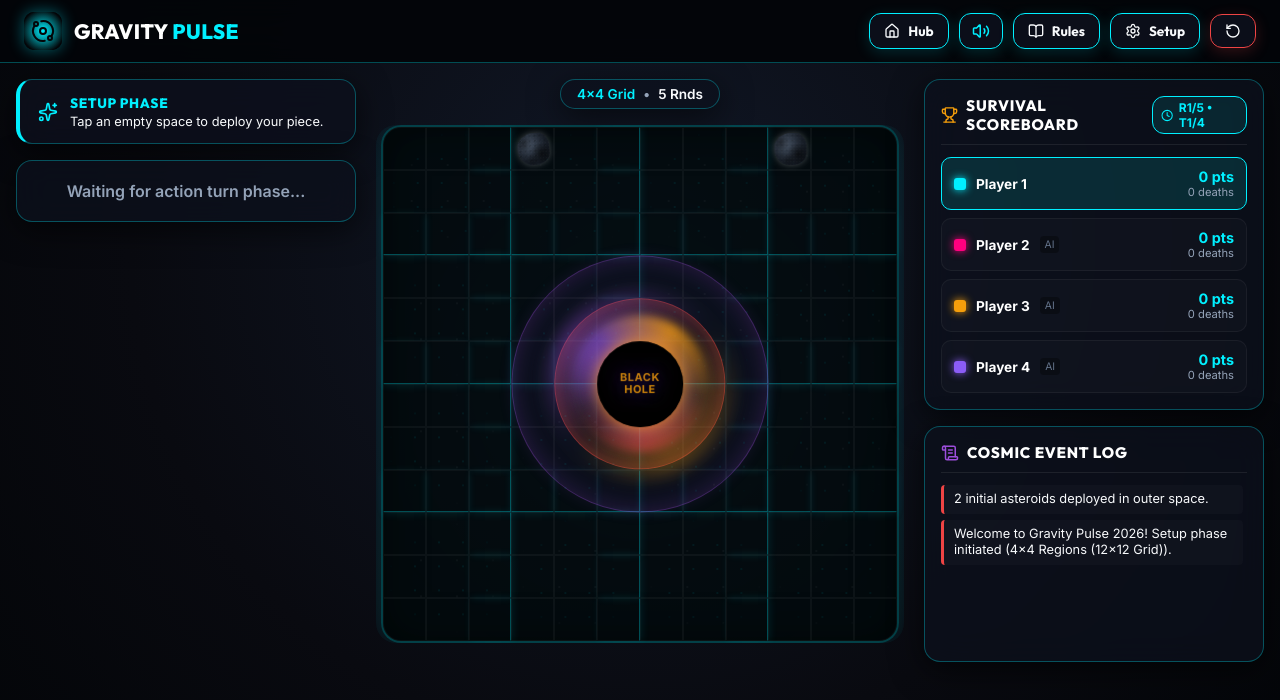
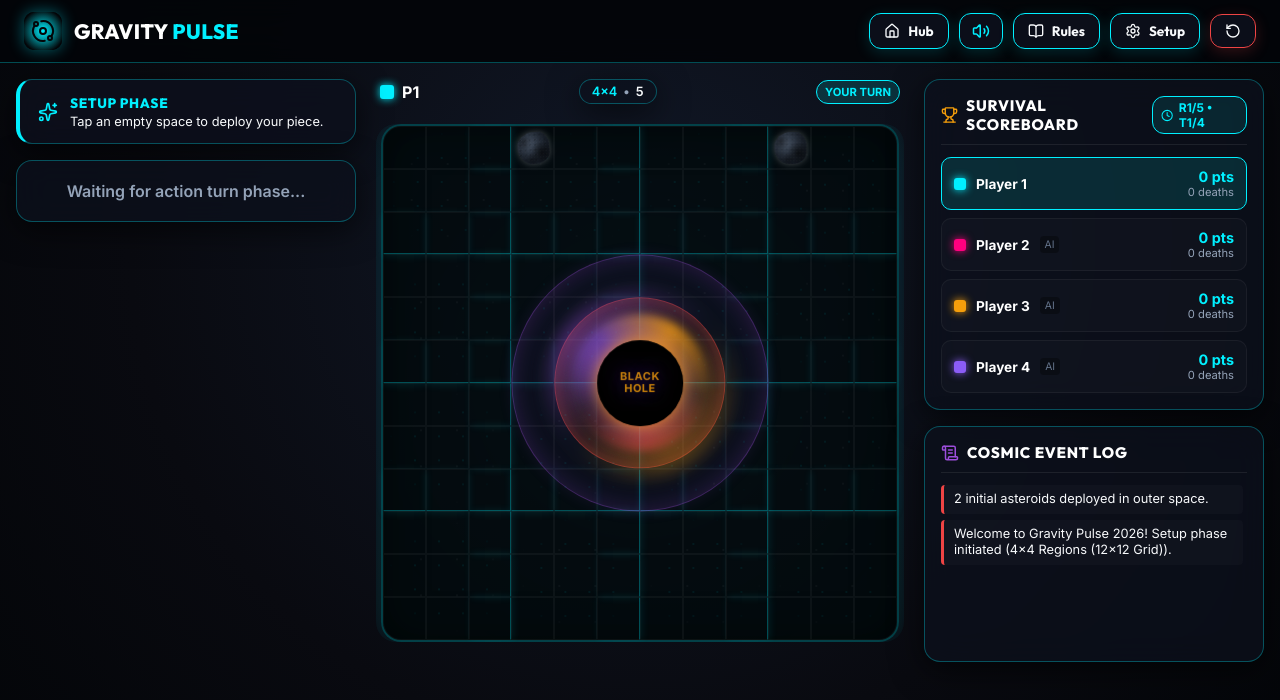
Before and after one commit to RandallBlanchetteGames/gravitypulse, a React (Vite) app: page / in a window 1280 px wide. Shown: the top 700 px of the page. Built offline with nearby package versions, Linux system fonts and the light colour scheme.

Commit message:
AI: Rewrite scoring matrix and consolidate header layout

```diff
--- a/src/App.jsx
+++ b/src/App.jsx
@@ -3,6 +3,7 @@
    ========================================================================== */
 
 import React, { useState, useEffect, useRef, useCallback } from 'react';
+import { Zap } from 'lucide-react';
 import { PHASES, TURN_ACTIONS, ENTITY_TYPES, PLAYER_COLORS, MAP_SIZES, MOVEMENT_STYLES, GAME_LENGTHS } from './engine/types.js';
 import { GameRules } from './engine/rules.js';
 import { executeMove, previewTrajectory, previewWaveDisplacements } from './engine/movementResolver.js';
@@ -689,22 +690,58 @@ export default function App() {
       <ResponsiveShell
         leftPanel={leftPanelContent}
         centerHeader={
+          <div style={{
+            display: 'flex',
+            alignItems: 'center',
+            justifyContent: 'space-between',
+            width: '100%',
+            marginBottom: '8px',
+            padding: '0 4px'
+          }}>
+            {/* Player Info */}
+            <div style={{ display: 'flex', alignItems: 'center', gap: '8px' }}>
+              <div style={{
+                width: '14px',
+                height: '14px',
+                borderRadius: '3px',
+                background: activePlayer?.color.hex || '#fff',
+                boxShadow: `0 0 8px ${activePlayer?.color.hex || '#fff'}`
+              }} />
+              <span style={{ fontWeight: 800, fontSize: '1rem', color: '#fff', display: 'flex', alignItems: 'center', gap: '4px' }}>
+                P{activePlayer?.id} {activePlayer?.isSupercharged && <Zap size={16} color="#00ff66" fill="#00ff66" />}
+              </span>
+            </div>
+
+            {/* Game Settings Badge */}
             <div className="setup-badge" style={{
               display: 'flex',
-            gap: '8px',
+              gap: '6px',
               background: 'var(--glass-bg)',
-            padding: '6px 16px',
+              padding: '4px 12px',
               borderRadius: '20px',
               border: '1px solid var(--border-neon)',
-            fontSize: '0.85rem',
+              fontSize: '0.8rem',
               fontWeight: 600,
               color: 'var(--text-main)',
-            boxShadow: 'var(--glass-shadow)',
-            marginBottom: '4px'
+              boxShadow: 'var(--glass-shadow)'
             }}>
-            <span style={{ color: 'var(--accent-cyan)' }}>{rulesConfig.mapSize.label.split(' ')[0]} Grid</span>
+              <span style={{ color: 'var(--accent-cyan)' }}>{rulesConfig.mapSize.label.split(' ')[0]}</span>
               <span style={{ color: 'var(--text-muted)' }}>•</span>
-            <span>{rulesConfig.gameLength.label.split(' ')[0]} Rnds</span>
+              <span>{rulesConfig.gameLength.label.split(' ')[0]}</span>
+            </div>
+
+            {/* Turn Status */}
+            <span style={{
+              fontSize: '0.7rem',
+              fontWeight: 700,
+              background: activePlayer?.isHuman ? 'rgba(0, 240, 255, 0.15)' : 'rgba(148, 163, 184, 0.15)',
+              color: activePlayer?.isHuman ? 'var(--accent-cyan)' : 'var(--text-muted)',
+              padding: '4px 8px',
+              borderRadius: '12px',
+              border: `1px solid ${activePlayer?.isHuman ? 'var(--accent-cyan)' : 'rgba(255,255,255,0.1)'}`
+            }}>
+              {activePlayer?.isHuman ? 'YOUR TURN' : 'AI OPPONENT'}
+            </span>
           </div>
         }
         centerBoard={centerBoardContent}
--- a/src/components/controls/ActionDashboard.jsx
+++ b/src/components/controls/ActionDashboard.jsx
@@ -35,47 +35,11 @@ export function ActionDashboard({
 
   return (
     <div className="glass-card" style={{ padding: '18px', display: 'flex', flexDirection: 'column', gap: '14px' }}>
-      {/* Active Player Banner */}
-      <div style={{
-        display: 'flex',
-        alignItems: 'center',
-        justifyContent: 'space-between',
-        paddingBottom: '12px',
-        borderBottom: '1px solid var(--border-light)'
-      }}>
-        <div style={{ display: 'flex', alignItems: 'center', gap: '10px' }}>
-          <div style={{
-            width: '16px',
-            height: '16px',
-            borderRadius: '4px',
-            background: activePlayer.color.hex,
-            boxShadow: `0 0 10px ${activePlayer.color.hex}`
-          }} />
-          <span style={{ fontWeight: 800, fontSize: '1.1rem', color: '#fff', display: 'flex', alignItems: 'center', gap: '6px' }}>
-            Player {activePlayer.id} {activePlayer.isSupercharged && <Zap size={18} color="#00ff66" fill="#00ff66" />}
-          </span>
-        </div>
-        <span style={{
-          fontSize: '0.75rem',
-          fontWeight: 700,
-          background: isHuman ? 'rgba(0, 240, 255, 0.15)' : 'rgba(148, 163, 184, 0.15)',
-          color: isHuman ? 'var(--accent-cyan)' : 'var(--text-muted)',
-          padding: '4px 10px',
-          borderRadius: '12px',
-          border: `1px solid ${isHuman ? 'var(--accent-cyan)' : 'rgba(255,255,255,0.1)'}`
-        }}>
-          {isHuman ? 'YOUR TURN' : 'AI OPPONENT'}
-        </span>
-      </div>
-
-
-
       {/* Action Buttons List */}
       <div style={{ display: 'flex', flexDirection: 'column', gap: '8px' }}>
-        <span style={{ fontSize: '0.8rem', fontWeight: 600, color: 'var(--text-muted)', textTransform: 'uppercase' }}>
-          SELECT AN ACTION. TAP TO CONFIRM.
-        </span>
-
+          <span style={{ fontSize: '0.8rem', fontWeight: 600, color: 'var(--text-muted)', textTransform: 'uppercase' }}>
+            SELECT AN ACTION. TAP TO CONFIRM.
+          </span>
         {/* Moves Group */}
         <div className="action-grid">
           {legalActions.filter(act => !act.special).map(act => (
--- a/src/engine/aiDecision.js
+++ b/src/engine/aiDecision.js
@@ -126,23 +126,47 @@ export function getAITurnDecision(board, player, rules) {
           // Penalty for entering black hole (destruction!)
           score -= 1000;
         } else {
-          // Score proximity to center (stay safe from edges where localized gravity pulls you out)
+          // 1. The Goldilocks Zone (Midpoint between Black Hole and Edge)
           const distToCenter = getChebyshevDistance(dest.x, dest.y, cx, cy);
-          score -= distToCenter * 10; // Increased penalty for being near edges
 
-          // Bonus if landing on energy token
-          if (board.some(e => e.type === ENTITY_TYPES.ENERGY && e.x === dest.x && e.y === dest.y)) {
-            score += 250;
+          if (distToCenter <= 1) {
+            // Event Horizon: Extremely dangerous!
+            score -= 150;
+          } else if (distToCenter === 2 || distToCenter === 3) {
+            // Goldilocks Zone: Safe orbit, good board control
+            score += 50;
+          } else {
+            // Edge of the board: Minor penalty to avoid falling off
+            score -= 20;
           }
 
-          // Penalty if landing on asteroid
+          // 2. Energy Field Tactics
+          const destHasEnergy = board.some(e => e.type === ENTITY_TYPES.ENERGY && e.x === dest.x && e.y === dest.y);
+          if (destHasEnergy) {
+            if (myPiece.isSupercharged) {
+              // Danger: Overload! Avoid picking up a second energy field.
+              score -= 200;
+            } else {
+              // Excellent: Become Supercharged!
+              score += 250;
+            }
+          }
+
+          // 3. Asteroid Avoidance
           if (board.some(e => e.type === ENTITY_TYPES.ASTEROID && e.x === dest.x && e.y === dest.y)) {
             score -= 500;
           }
 
-          // Kamikaze / Sacrifice tactic (greatly reduced so AI prioritizes survival)
-          if (board.some(e => e.type === ENTITY_TYPES.CUBE && e.playerId !== playerId && e.x === dest.x && e.y === dest.y)) {
-            score += 100;
+          // 4. Combat & Kamikaze Tactics
+          const enemyTarget = board.find(e => e.type === ENTITY_TYPES.CUBE && e.playerId !== playerId && e.x === dest.x && e.y === dest.y);
+          if (enemyTarget) {
+            if (myPiece.isSupercharged && !enemyTarget.isSupercharged) {
+              // Supercharged AI values its life too much to suicide on a weak target
+              score -= 300;
+            } else {
+              // Normal AI, or fighting a Supercharged enemy: Kamikaze is worth it! (+1 Point)
+              score += 150;
+            }
           }
         }
 
```
Lines whose indentation alone changed are shown as unchanged.
